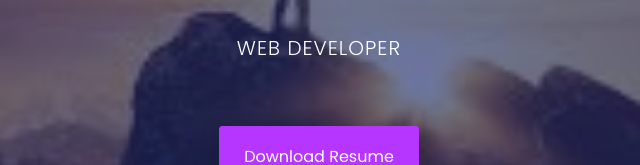
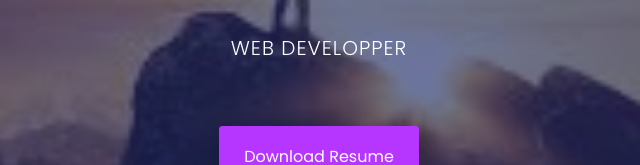
Before and after one commit to AlmeidaBarreto/protfolio-al, a plain HTML site: page index.html in a window 1280 px wide. Shown: the part 474-639 px from the top of the page, 321-961 px from the left. Drawn offline with nearby package versions, Linux system fonts and the light colour scheme.

Commit message:
Update index.html

```diff
--- a/index.html
+++ b/index.html
@@ -103,7 +103,7 @@
         				<div class="col-md-12 text-center">
         					<div class="header-text">
         						<h2>hi <span>,</span> i am <br> Almeida Barreto<br> star <span>.</span>   </h2>
-        						<p>web developer</p>
+        						<p>web developper</p>
         						<a href="assets/download/CV ENGLISH 2024.doc" download>download resume</a>
         					</div><!--/.header-text-->
         				</div><!--/.col-->
```
